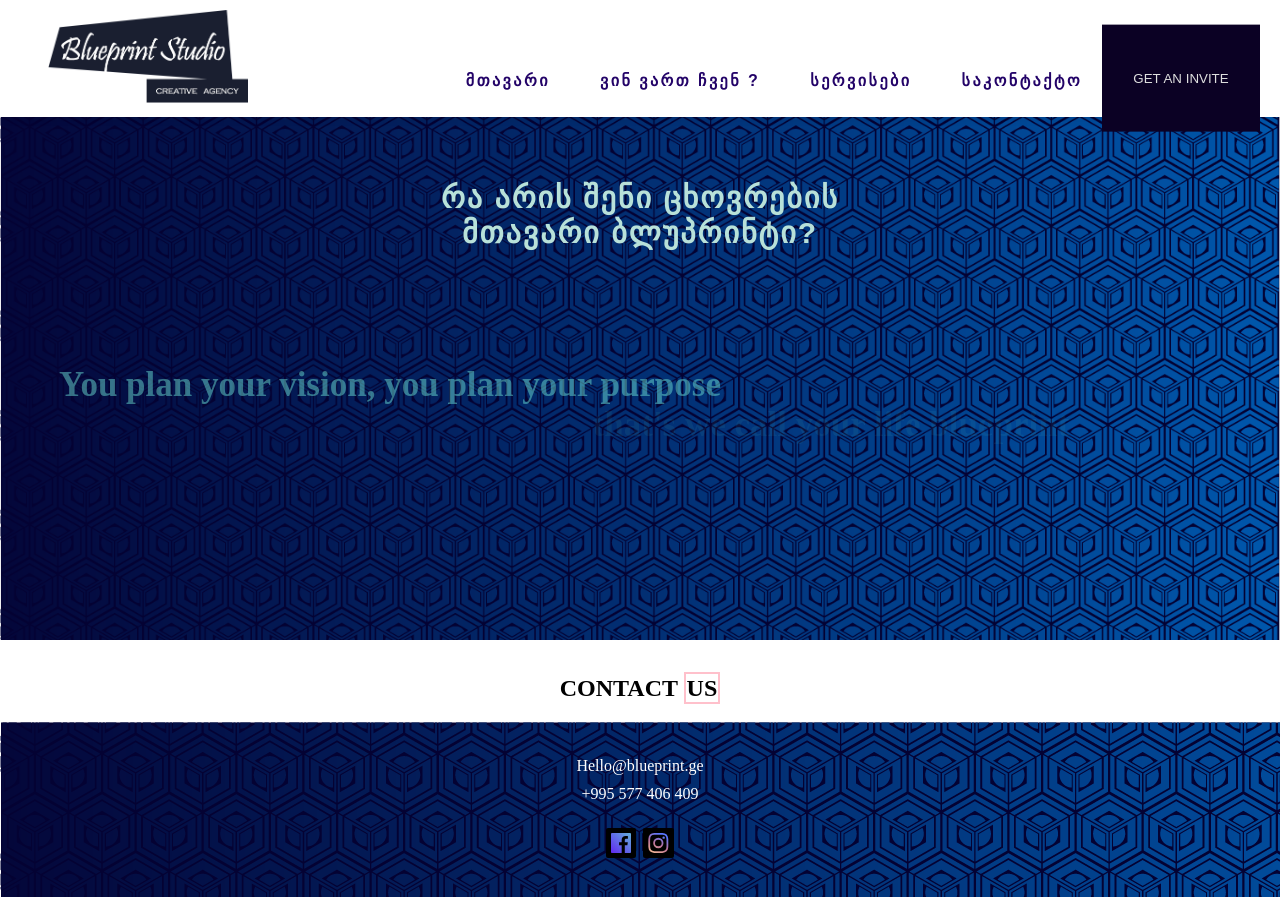
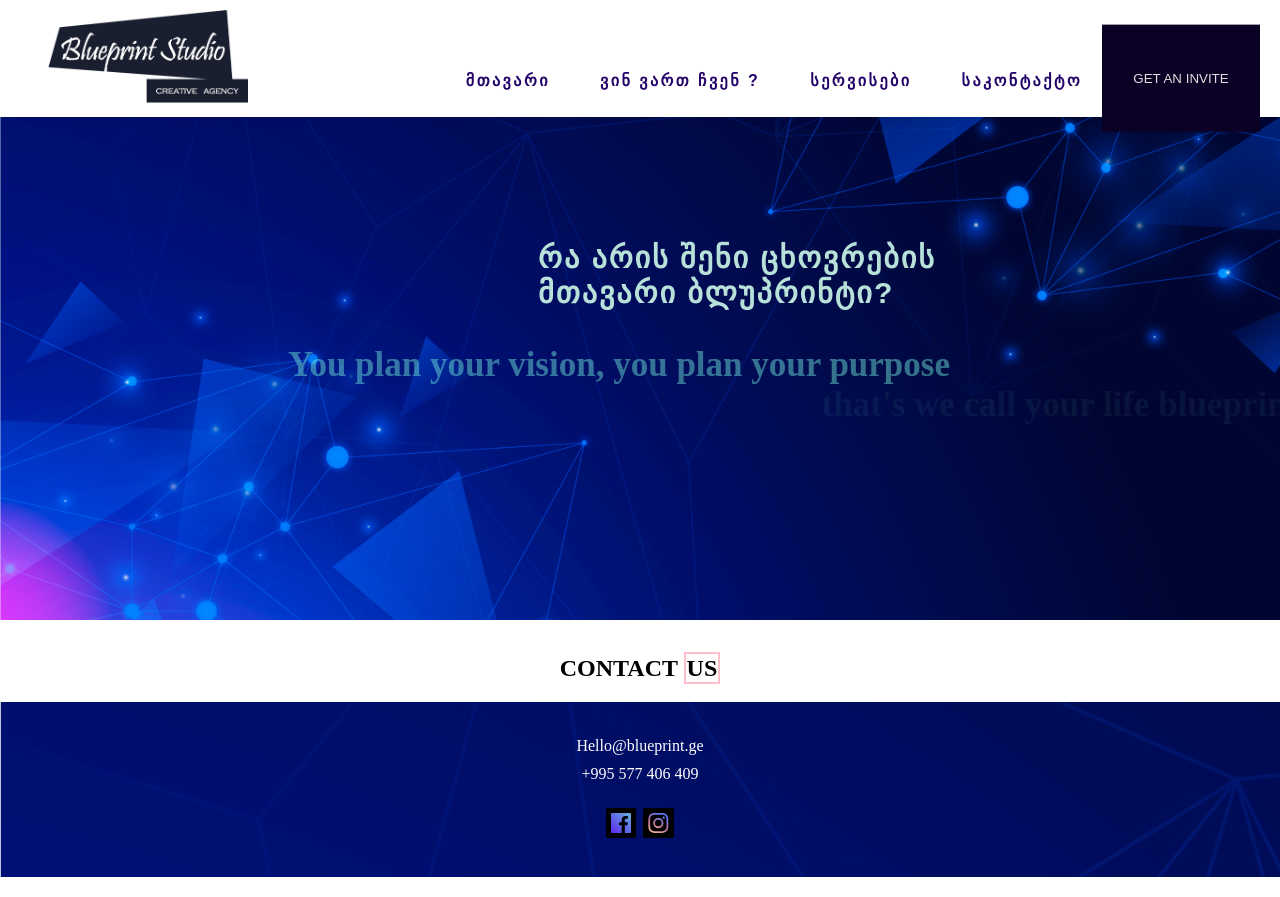
Before and after one commit to anano303/Blueprint-project, a React (Create React App) app: page / in a window 1280 px wide. Built offline with nearby package versions, Linux system fonts and the light colour scheme.

Commit message:
main bg image change

```diff
--- a/src/Components/Header.css
+++ b/src/Components/Header.css
@@ -4,7 +4,8 @@ header {
   top: 0;
   left: 0;
   width: 100%;
-  background-color: #fff; /* Add your desired background color */
+  background-color: #fff;
+  /* Add your desired background color */
   box-shadow: 0 0 10px rgba(0, 0, 0, 0.1); /* Optional: Add a box shadow for a subtle elevation effect */
   z-index: 1000;
 }
--- a/src/Components/footer.css
+++ b/src/Components/footer.css
@@ -11,7 +11,7 @@
 }
 
 .footer .sec2 {
-  background-image: url(../Assets/main.png);
+  background-image: url(../Assets/bg-image.jpg);
   display: flex;
   flex-direction: column;
   justify-content: center;
--- a/src/Pages/Home.css
+++ b/src/Pages/Home.css
@@ -1,38 +1,45 @@
 .main {
-  background-image: url(../Assets/main.png);
+  background-image: url(../Assets/bg-image.jpg);
   background-repeat: no-repeat;
   background-size: cover;
   padding: 60px 20px 200px 20px;
   margin-bottom: 35px;
   color: rgb(106, 221, 210);
   display: flex;
-  gap: 60px;
+  gap: 70px;
   flex-direction: column;
-  justify-content: center;
-  align-items: center;
+  /* justify-content: center; */
+  align-items: end;
   margin-top: 100px;
 }
 .poto {
   max-width: 100%;
   margin-top: 35px;
 }
+/*
+.mainText {
+  background-image: url(../Assets/bg-image2.jpg);
+  opacity: 0.8;
+  width: 40%;
+} */
 .main h1 {
   font-family: "BPG Nino Elite Ultra Caps", sans-serif;
-  font-style: unset;
+
   /* font-weight: bolder; */
   font-size: 30px;
   letter-spacing: 2px;
-  text-align: center;
+  margin-top: 80px;
   color: rgb(184, 225, 217);
-
   max-width: 500px;
 }
 .main p {
   font-family: "Kode Mono";
   font-weight: 700;
   font-size: 35px;
-  text-align: center;
+  text-align: end;
   max-width: 700px;
+  justify-content: end;
+  margin-right: 60px;
 }
 
 @keyframes fadeIn {
--- a/src/Pages/Home.jsx
+++ b/src/Pages/Home.jsx
@@ -5,6 +5,7 @@ const Home = () => {
   return (
     <div className="home">
       <div className="main">
+        <div className="mainText">
           <h1 className="fadeInTitle">
             {" "}
             რა არის შენი ცხოვრების მთავარი ბლუპრინტი?
@@ -14,6 +15,7 @@ const Home = () => {
             <span> that's we call your life blueprint</span>
           </p>
         </div>
+      </div>
 
       {/* <img className="poto" src={photo} alt="photo" /> */}
     </div>
--- a/src/Pages/contact.css
+++ b/src/Pages/contact.css
@@ -2,5 +2,5 @@
   background-image: url(../Assets/პოლიგრაფია.jpg);
   background-size: cover;
   min-height: 100vh;
-  margin-top: 130px;
+  margin-top: 80px;
 }
--- a/src/Pages/servicies.css
+++ b/src/Pages/servicies.css
@@ -46,7 +46,7 @@
   margin-bottom: 4px;
   color: aqua;
   font-weight: 700;
-  font-size: 13px;
+  font-size: 10px;
   letter-spacing: 2.5px;
   text-transform: uppercase;
   position: absolute;
```
Also changed, not shown: src/Assets/bg-image.jpg (added), src/Assets/bg-image2.jpg (added). Lines whose indentation alone changed are shown as unchanged.
